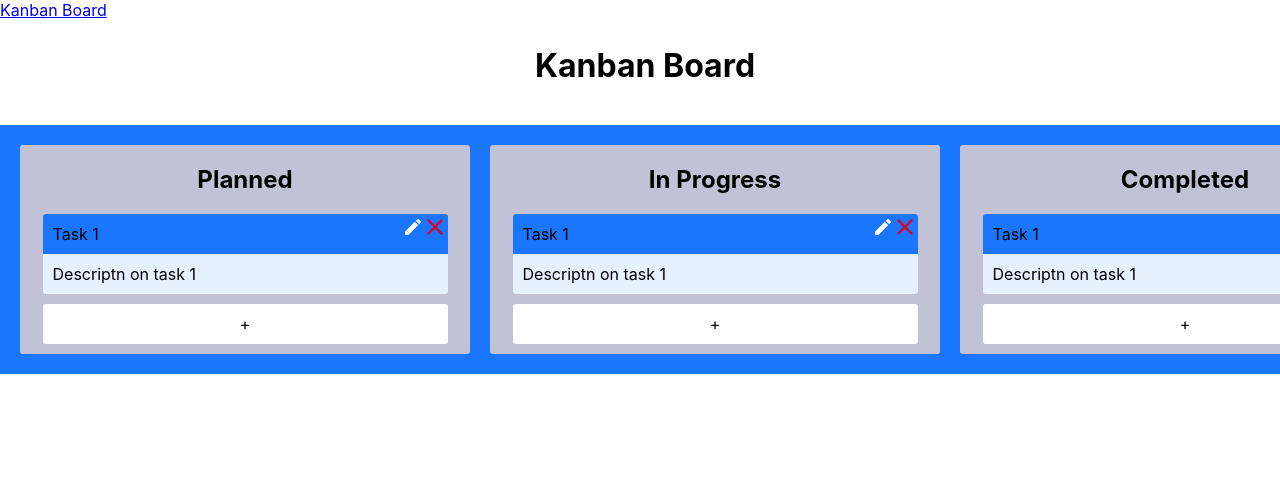
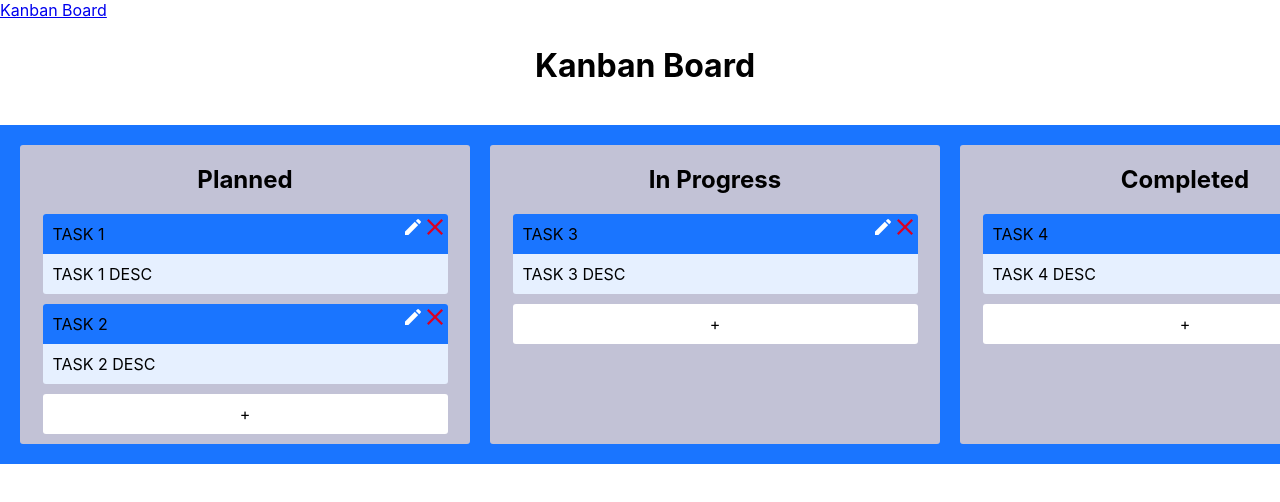
Before and after one commit to aadesh-agarwal8888/kanban-frontend, a React (Create React App) app: page /home in a window 1280 px wide. Shown: the top 502 px of the page. Built offline with nearby package versions, Linux system fonts and the light colour scheme.

Commit message:
Adding Tasks to lanes successfully done

```diff
--- a/src/compnents/board/board.component.jsx
+++ b/src/compnents/board/board.component.jsx
@@ -19,7 +19,7 @@ class Board extends React.Component{
                 title: "In Progress"
               },
               {
-                id: 1,
+                id: 3,
                 title: "Completed"
               },
             ],
@@ -50,6 +50,19 @@ class Board extends React.Component{
               },
             ]
         }
+
+        this.addTask = this.addTask.bind(this)
+    }
+
+    addTask(title, desc, status) {
+      let tasks = this.state.tasks;
+      tasks.push({
+        id: tasks.length,
+        title: title,
+        desc: desc,
+        status: status
+      })
+      this.setState({tasks})
     }
 
     render() {
@@ -66,6 +79,7 @@ class Board extends React.Component{
                         id = {lane.id}
                         title = {lane.title}
                         tasks = {this.state.tasks.filter(task => task.status === lane.id)}
+                        addTask = {this.addTask}
                       />
                     })
                   }
--- a/src/compnents/board/card/card.component.jsx
+++ b/src/compnents/board/card/card.component.jsx
@@ -18,8 +18,8 @@ class Card extends React.Component{
             <div className='icon icon--delete'></div>
             <div className='icon icon--edit'></div>
           </div>
-          <div className='card-title'>Task 1</div>
-          <div className='card-content'>Descriptn on task 1</div>
+          <div className='card-title'>{this.props.task.title}</div>
+          <div className='card-content'>{this.props.task.desc}</div>
         </div>
       );
   }
--- a/src/compnents/board/lane/lane.component.jsx
+++ b/src/compnents/board/lane/lane.component.jsx
@@ -15,8 +15,17 @@ class Lane extends React.Component{
     return(
       <div className='lane'>
         <h2>{this.props.title}</h2>
-        <Card />
-        <TaskCreator />
+        {
+          this.props.tasks.map((task) => {
+            return <Card
+              task = {task}
+            />
+          })
+        }
+        <TaskCreator
+          addTask = {this.props.addTask}
+          laneId = {this.props.id}
+        />
       </div>
     )
   }
--- a/src/compnents/board/task-creator/task-creator.components.jsx
+++ b/src/compnents/board/task-creator/task-creator.components.jsx
@@ -7,14 +7,25 @@ class TaskCreator extends React.Component {
         super(props);
         this.state = {
             active: false,
-            cardTitle: '',
-            cardDescription: ''
+            title: '',
+            desc: ''
         }
+        this.updateText = this.updateText.bind(this);
         this.toggleTaskCreator = this.toggleTaskCreator.bind(this);
+        this.addTask = this.addTask.bind(this);
+    }
+
+    updateText(name, e) {
+      this.setState({[name]: e.currentTarget.value});
     }
 
     toggleTaskCreator() {
         this.setState({active: !this.state.active});
+    }
+
+    addTask(e) {
+      this.props.addTask(this.state.title, this.state.desc, this.props.laneId)
+      this.toggleTaskCreator()
     }
 
     render(){
@@ -24,13 +35,15 @@ class TaskCreator extends React.Component {
               <input
                 type='text'
                 placeholder='Title'
-                value={this.state.cardTitle}
+                value={this.state.title}
+                onChange={this.updateText.bind(null, 'title')}
               />
               <textarea
                 placeholder='Description'
-                value={this.state.cardDescription}
+                value={this.state.desc}
+                onChange={this.updateText.bind(null, 'desc')}
               />
-              <button>Save</button>
+              <button onClick = {this.addTask}>Save</button>
               <button onClick = {this.toggleTaskCreator}>Cancel</button>
             </div>
           );
```
